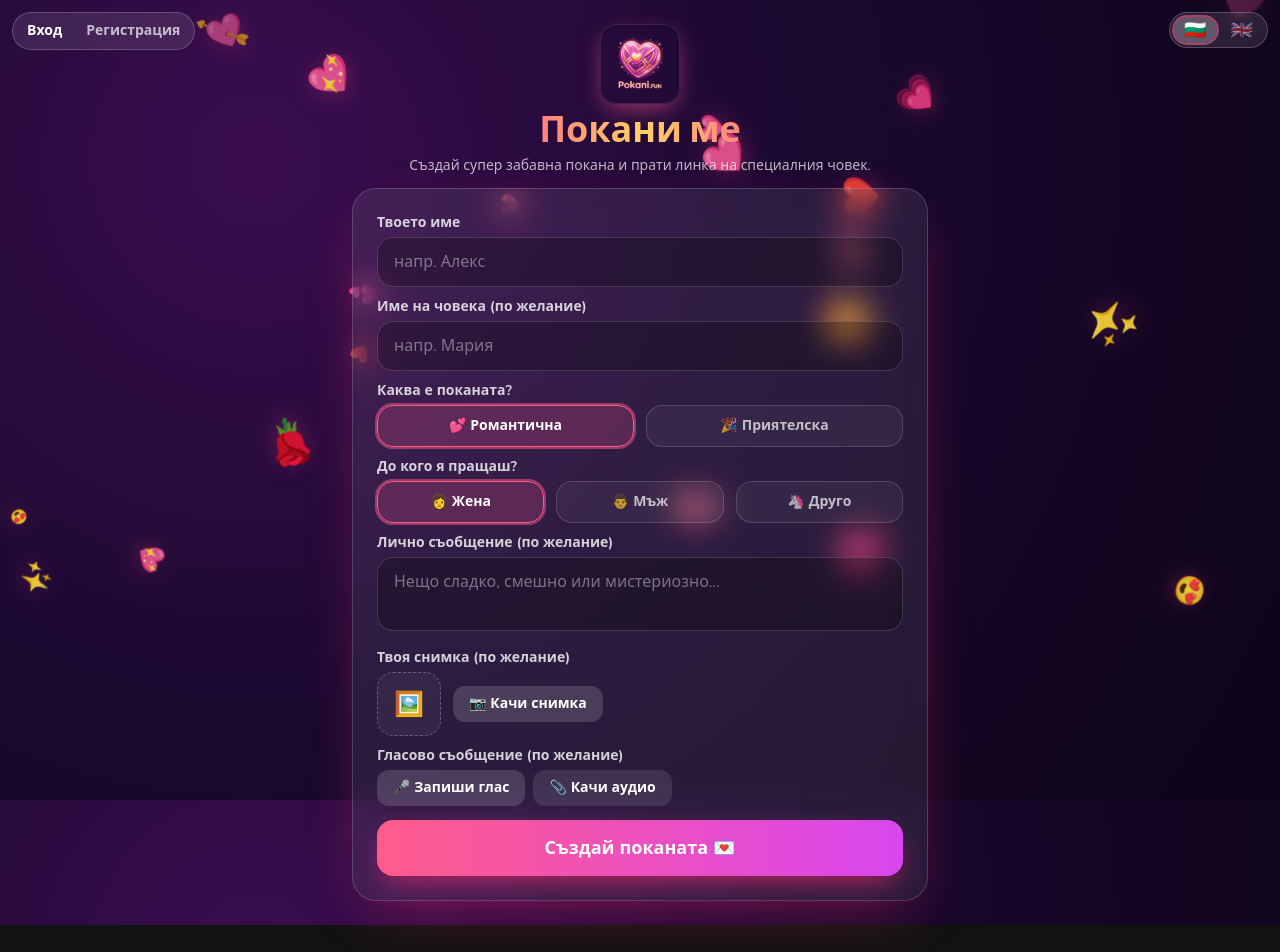
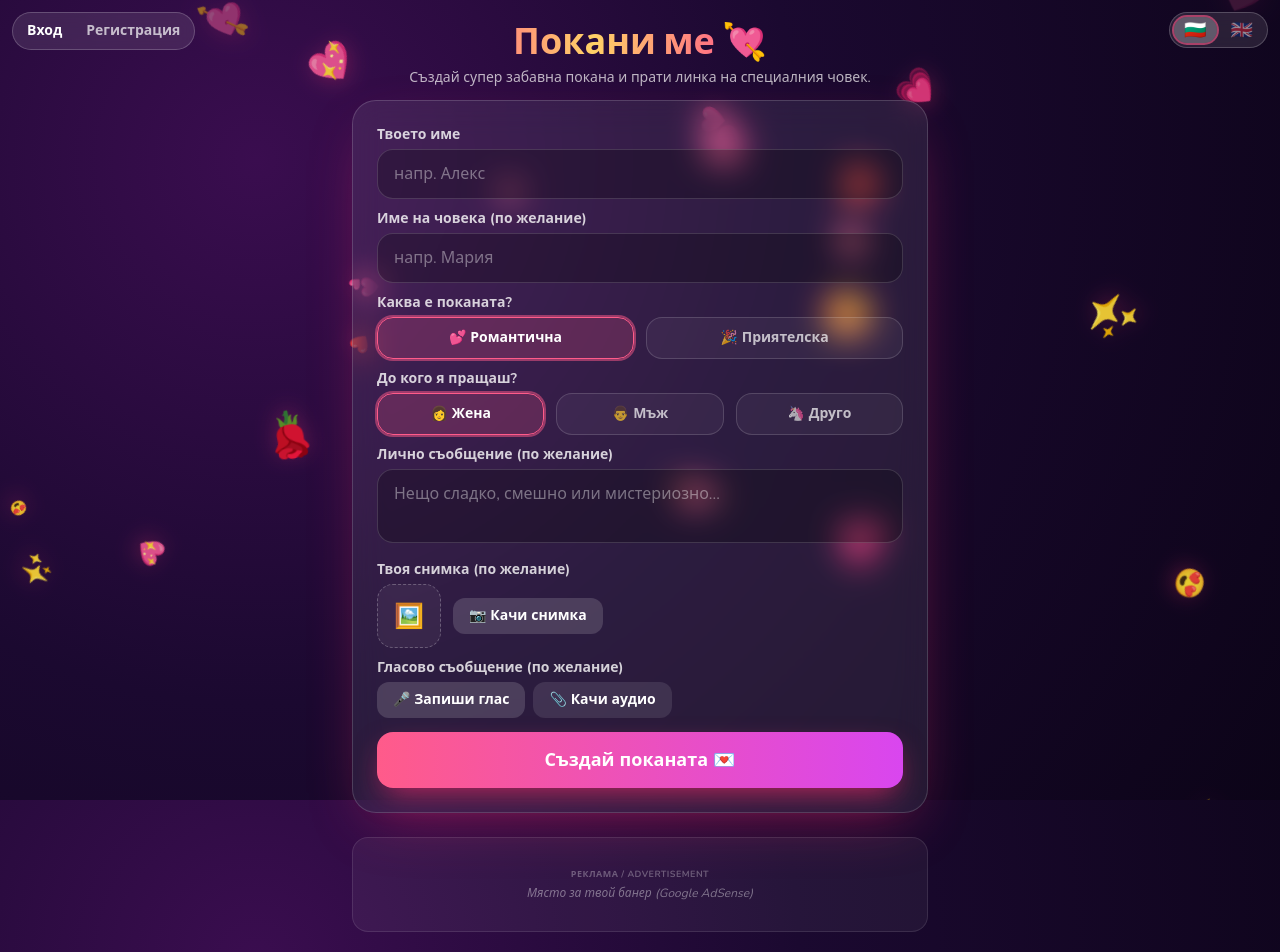
Before and after one commit to davidabg91/PokaniFUN, a React (Vite) app: page / in a window 1280 px wide. Shown: the top 952 px of the page. Before the commit the page ends 925 px from the top, so only its background shows below. Built offline with nearby package versions, Linux system fonts and the light colour scheme.

Commit message:
Remove logo, restore emoji, and integrate AdBanner monetization placeholders

```diff
--- /dev/null
+++ b/src/components/AdBanner.jsx
@@ -0,0 +1,10 @@
+export default function AdBanner() {
+  return (
+    <div className="w-full my-6 p-4 rounded-2xl border border-white/10 bg-white/5 flex flex-col items-center justify-center min-h-[95px] text-center select-none">
+      <span className="text-[9px] uppercase tracking-wider text-white/30 font-bold mb-1">Реклама / Advertisement</span>
+      <div className="text-xs text-white/40 italic">
+        Място за твой банер (Google AdSense)
+      </div>
+    </div>
+  )
+}
--- a/src/pages/CreatePage.jsx
+++ b/src/pages/CreatePage.jsx
@@ -7,6 +7,7 @@ import { createInvitation } from '../api.js'
 import { bgEmojis } from '../lib.js'
 import { useLang } from '../i18n.jsx'
 import { useAuth } from '../contexts/AuthContext.jsx'
+import AdBanner from '../components/AdBanner.jsx'
 
 const genders = [
   { key: 'female', emoji: '👩' },
@@ -89,15 +90,10 @@ export default function CreatePage() {
         <motion.header
           initial={{ opacity: 0, y: -16 }}
           animate={{ opacity: 1, y: 0 }}
-          className="mb-3 text-center flex flex-col items-center"
+          className="mb-3 text-center"
         >
-          <img
-            src="/logo.png"
-            alt="Logo"
-            className="w-16 h-16 sm:w-20 sm:h-20 object-contain mb-2 rounded-2xl shadow-[0_8px_25px_-5px_rgba(255,91,138,.6)] border border-white/10"
-          />
           <h1 className="font-display text-3xl font-extrabold sm:text-4xl">
-            <span className="text-gradient">{t('create_title')}</span>
+            <span className="text-gradient">{t('create_title')}</span> 💘
           </h1>
           <p className="mt-1 text-sm text-white/70">{t('create_subtitle')}</p>
         </motion.header>
@@ -255,6 +251,7 @@ export default function CreatePage() {
             </button>
           </motion.div>
         )}
+        <AdBanner />
       </div>
     </div>
   )
--- a/src/pages/DashboardPage.jsx
+++ b/src/pages/DashboardPage.jsx
@@ -6,6 +6,7 @@ import { useAuth } from '../contexts/AuthContext.jsx'
 import { useLang, prettyDate } from '../i18n.jsx'
 import Hearts from '../components/Hearts.jsx'
 import { HopefulChar, HappyChar } from '../components/Characters.jsx'
+import AdBanner from '../components/AdBanner.jsx'
 
 export default function DashboardPage() {
   const { user, loading: authLoading } = useAuth()
@@ -263,6 +264,7 @@ export default function DashboardPage() {
             })}
           </div>
         )}
+        <AdBanner />
       </div>
     </div>
   )
```
Also changed, not shown: public/logo.png (deleted).
